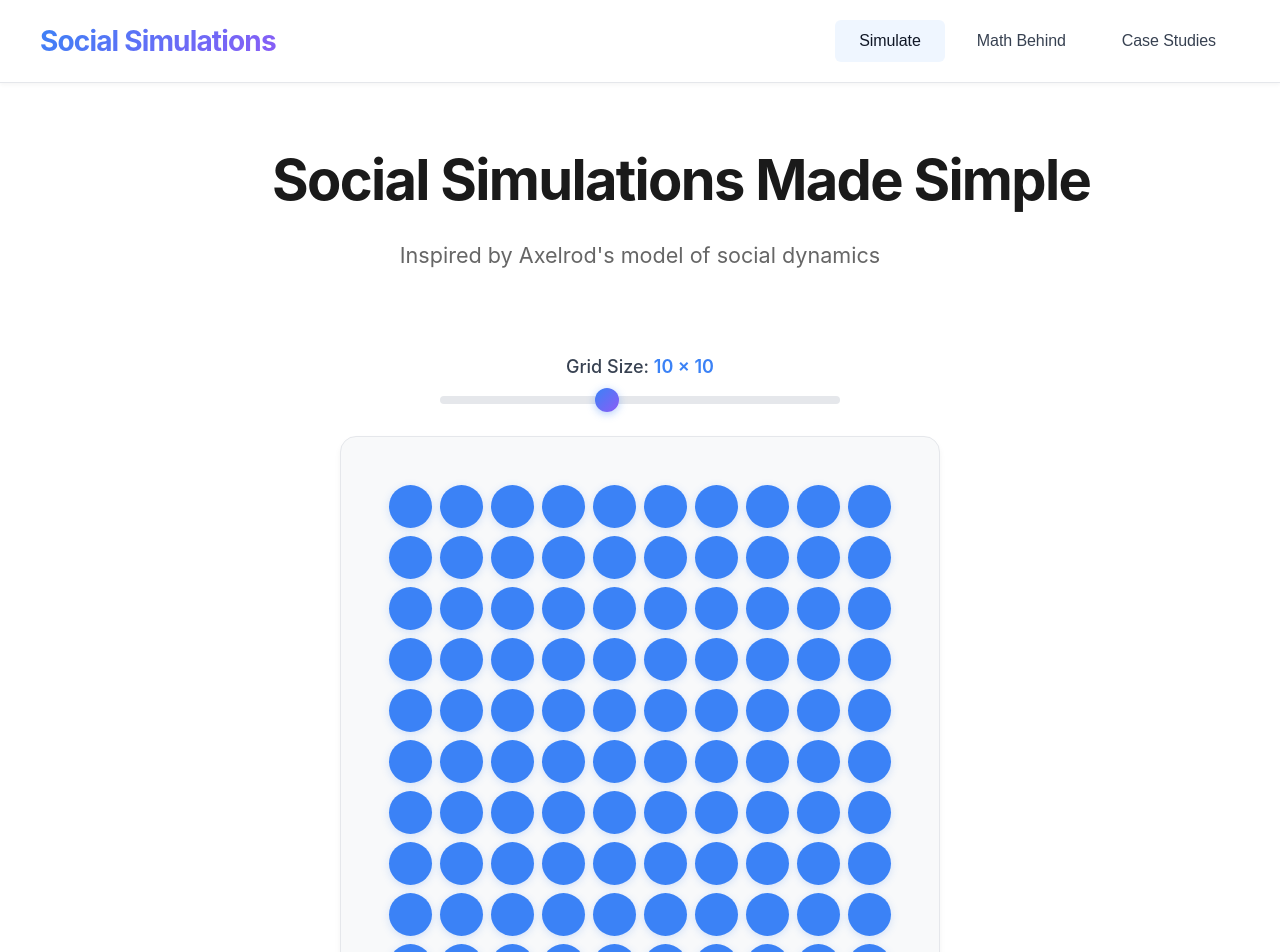
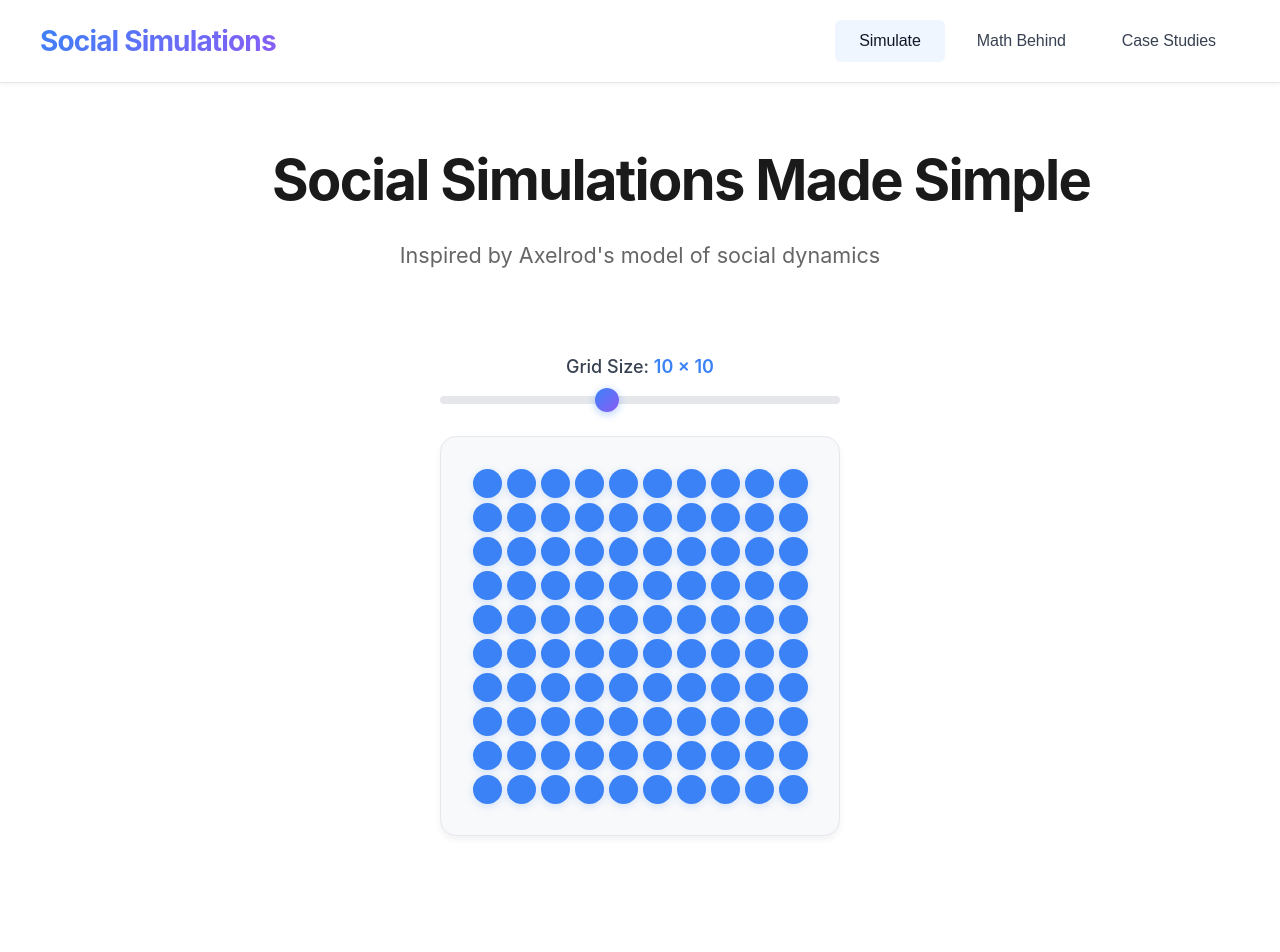
Before and after one commit to MartinZust123/social-simulations, a React (Vite) app: page / in a window 1280 px wide. Shown: the top 952 px of the page. After the commit the page ends 900 px from the top, so only its background shows below. Built offline with nearby package versions, Linux system fonts and the light colour scheme.

Commit message:
Grid size adjustment for desktop

```diff
--- a/src/App.css
+++ b/src/App.css
@@ -164,13 +164,13 @@
 
 .grid-container {
   display: grid;
-  padding: 3rem;
+  padding: 2rem;
   background: #f8f9fa;
   border-radius: 16px;
   border: 1px solid #e5e7eb;
   box-shadow: 0 4px 6px rgba(0, 0, 0, 0.05);
-  width: 600px;
-  height: 600px;
+  width: 400px;
+  height: 400px;
   place-items: center;
   transition: none;
 }
--- a/src/App.jsx
+++ b/src/App.jsx
@@ -13,8 +13,8 @@ function App() {
     const isMobile = window.innerWidth <= 640;
     const isSmallMobile = window.innerWidth <= 400;
 
-    let baseContainerSize = 600;
-    let paddingTotal = 96; // 3rem * 2 = 96px
+    let baseContainerSize = 400;
+    let paddingTotal = 64; // 2rem * 2 = 64px
 
     if (isSmallMobile) {
       baseContainerSize = Math.min(window.innerWidth * 0.85, 350);
```
